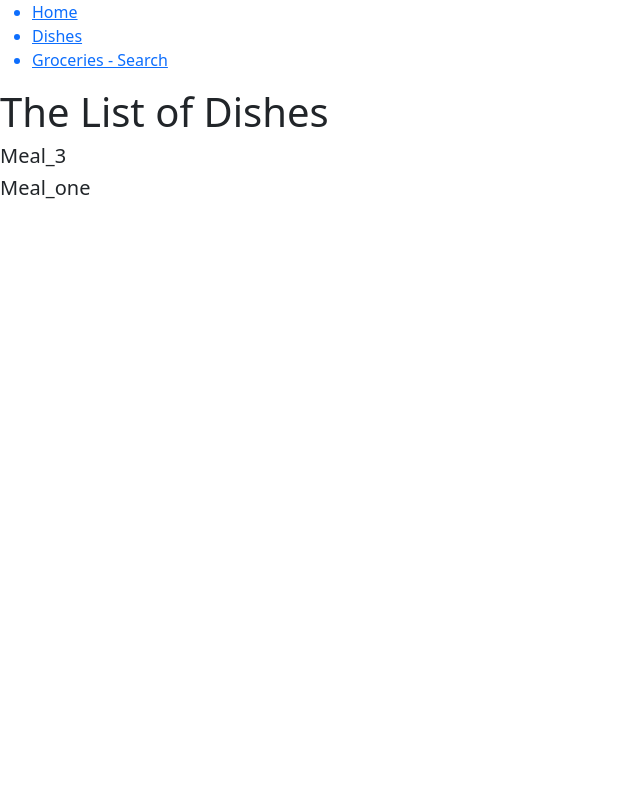
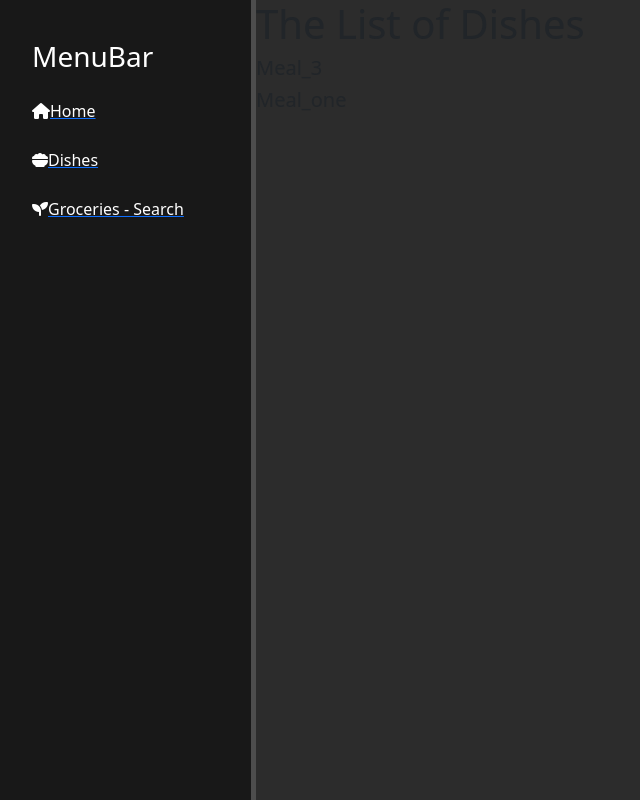
Before and after one commit to pridesiniv/DjangoTraining, a Django app: page / in a window 1280 px wide. Shown: the whole page, without its empty margins (0-640 px from the left). Run offline with Django 4.2, Linux system fonts and the light colour scheme; data comes from the database, SQL or seed files in the repository.

Commit message:
Learn css styles and html codding

```diff
--- a/MySuitCascade/static/css/main.css
+++ b/MySuitCascade/static/css/main.css
@@ -0,0 +1,29 @@
+body {
+    background: #2c2c2c;
+}
+
+aside {
+    float: left;
+    background: #181818;
+    width: 20%;
+    padding: 2,5%;
+    height: 100vh;
+    color: #fff;
+    border-right: 5px solid #4d4d4d;
+}
+
+aside h3{
+    margin-top: 40px;
+}
+
+aside ul {list-style: none}
+aside ul li {
+    color: #fff;
+    display: block;
+    margin-top: 25px;
+}
+
+aside ul li:hover, aside ul a:hover{
+    color: #eb5959;
+    text-decoration: none;
+}
--- a/MySuitCascade/templates/MySuitCascade/layout.html
+++ b/MySuitCascade/templates/MySuitCascade/layout.html
@@ -6,19 +6,15 @@
     <title>{% block title %} {% endblock %}</title>
     <link rel="stylesheet" href="https://cdn.jsdelivr.net/npm/bootstrap@5.2.3/dist/css/bootstrap.min.css">
     <link rel="stylesheet" href="{% static 'css/main.css' %}">
+    <link rel="stylesheet" href="https://use.fontawesome.com/releases/v6.2.1/css/all.css">
 </head>
 <body>
 <aside>
     <ul>
-        <a href="">
-            <li>Home</li>
-        </a>
-        <a href="">
-            <li>Dishes</li>
-        </a>
-        <a href="">
-            <li>Groceries - Search</li>
-        </a>
+        <h3>MenuBar</h3>
+        <a href=""><li><i class="fa-solid fa-house"></i>Home</li></a>
+        <a href=""><li><i class="fa-solid fa-bowl-food"></i>Dishes</li></a>
+        <a href=""><li><i class="fa-solid fa-seedling"></i>Groceries - Search</li></a>
     </ul>
 </aside>
 <main>
--- a/Suite/settings.py
+++ b/Suite/settings.py
@@ -125,5 +125,4 @@ DEFAULT_AUTO_FIELD = 'django.db.models.BigAutoField'
 
 STATICFILES_DIRS = [
     BASE_DIR / "static",
-    '/var/www/static/',
 ]
```
